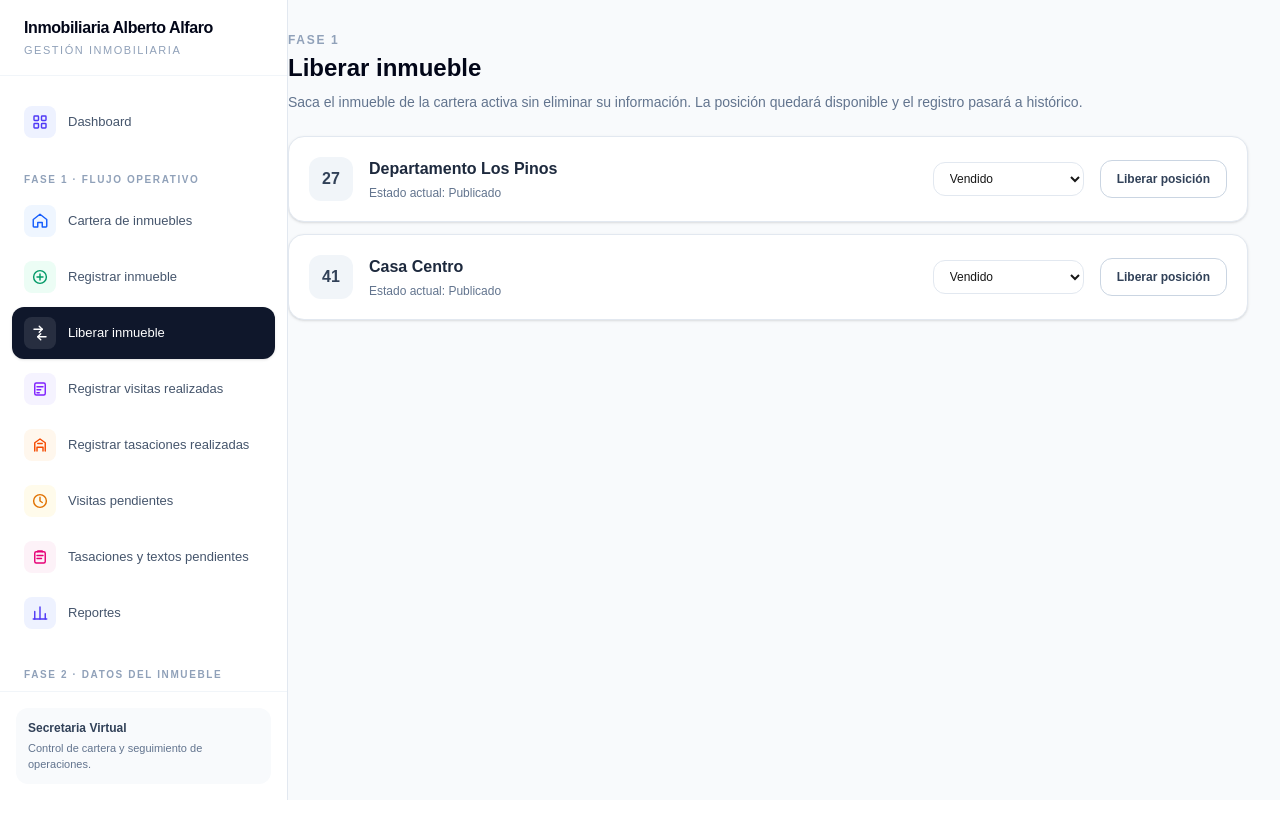
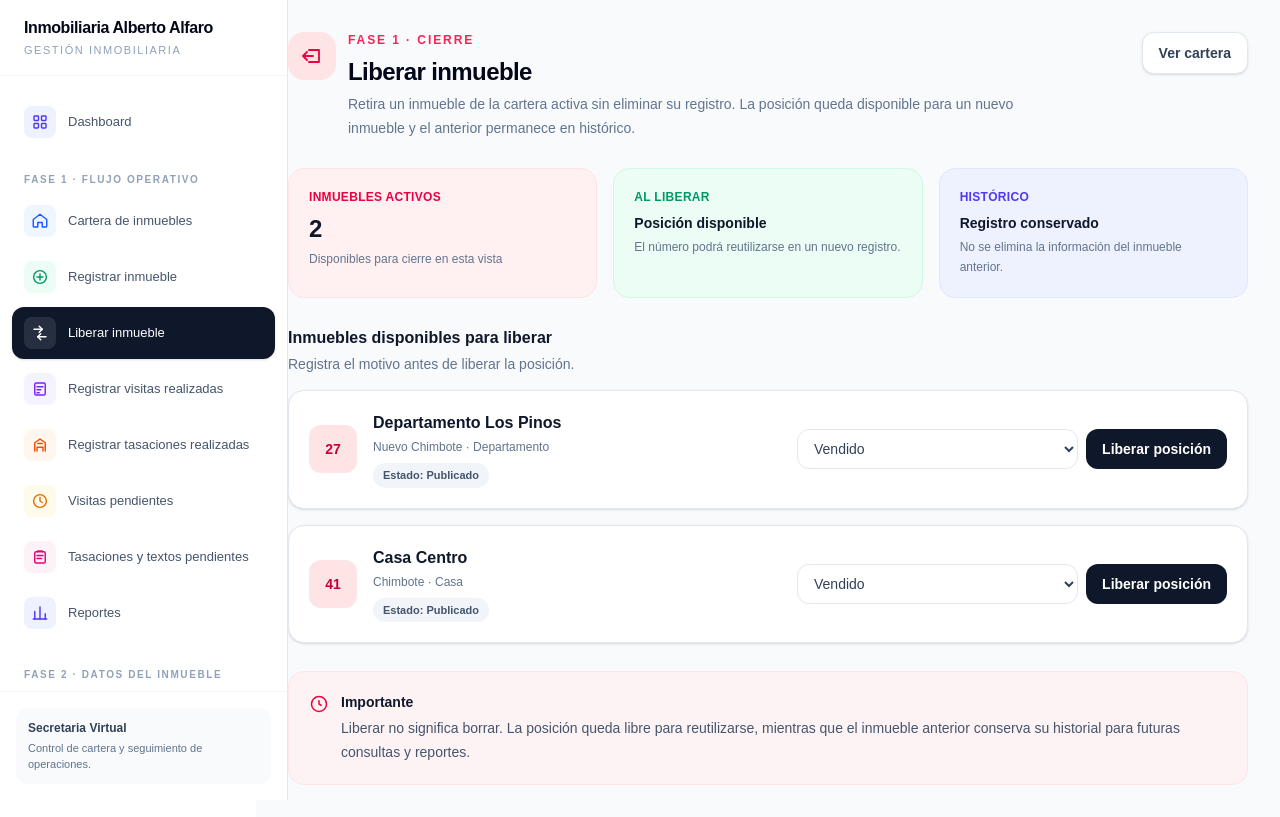
Before and after one commit to cpumaricramoori01-projx/inmobiliaria-alfaro, a Next.js app: page /liberar-inmuebles in a window 1280 px wide. Built offline with nearby package versions, Linux system fonts and the light colour scheme.

Commit message:
Mejorar módulo Liberar inmueble

```diff
--- a/app/liberar-inmuebles/page.tsx
+++ b/app/liberar-inmuebles/page.tsx
@@ -1 +1,178 @@
-const items=[["27","Departamento Los Pinos","Publicado"],["41","Casa Centro","Publicado"]];export default function Page(){return <main className="min-h-screen bg-slate-50 p-6 lg:p-8"><p className="text-xs font-bold uppercase tracking-[.14em] text-slate-400">Fase 1</p><h1 className="mt-1 text-2xl font-bold text-slate-950">Liberar inmueble</h1><p className="mt-2 text-sm text-slate-500">Saca el inmueble de la cartera activa sin eliminar su información. La posición quedará disponible y el registro pasará a histórico.</p><div className="mt-6 space-y-3">{items.map(x=><div key={x[0]} className="flex flex-wrap items-center gap-4 rounded-2xl border border-slate-200 bg-white p-5 shadow-sm"><div className="flex h-11 w-11 items-center justify-center rounded-xl bg-slate-100 font-bold text-slate-700">{x[0]}</div><div className="flex-1"><p className="font-semibold text-slate-800">{x[1]}</p><p className="mt-1 text-xs text-slate-500">Estado actual: {x[2]}</p></div><select className="rounded-xl border border-slate-200 px-3 py-2 text-xs"><option>Vendido</option><option>Propietario se retiró</option><option>Cancelación</option><option>Otro motivo</option></select><button className="rounded-xl border border-slate-300 px-4 py-2.5 text-xs font-semibold text-slate-700 hover:bg-slate-50">Liberar posición</button></div>)}</div></main>}
+"use client";
+
+import { useState } from "react";
+import Link from "next/link";
+
+type Inmueble = {
+  posicion: string;
+  nombre: string;
+  estado: string;
+  ubicacion: string;
+  tipo: string;
+};
+
+const iniciales: Inmueble[] = [
+  { posicion: "27", nombre: "Departamento Los Pinos", estado: "Publicado", ubicacion: "Nuevo Chimbote", tipo: "Departamento" },
+  { posicion: "41", nombre: "Casa Centro", estado: "Publicado", ubicacion: "Chimbote", tipo: "Casa" },
+];
+
+const motivos = ["Vendido", "Propietario se retiró", "Cancelación", "Otro motivo"];
+
+export default function Page() {
+  const [items, setItems] = useState(iniciales);
+  const [motivo, setMotivo] = useState<Record<string, string>>({});
+  const [mensaje, setMensaje] = useState("");
+
+  const liberar = (item: Inmueble) => {
+    const seleccionado = motivo[item.posicion] ?? motivos[0];
+    setItems((actuales) => actuales.filter((x) => x.posicion !== item.posicion));
+    setMensaje(
+      `La posición ${item.posicion} fue liberada por “${seleccionado}”. El inmueble se conserva en el histórico.`
+    );
+    setTimeout(() => setMensaje(""), 4500);
+  };
+
+  return (
+    <main className="min-h-screen bg-slate-50 p-6 lg:p-8">
+      <div className="mx-auto max-w-6xl">
+        <header className="flex flex-col gap-4 sm:flex-row sm:items-start sm:justify-between">
+          <div className="flex gap-3">
+            <div className="flex h-12 w-12 shrink-0 items-center justify-center rounded-2xl bg-rose-100 text-rose-600">
+              <svg viewBox="0 0 24 24" className="h-6 w-6" fill="none" stroke="currentColor" strokeWidth="1.8">
+                <path d="M9 6h10v12H9M13 12H3m0 0 4-4m-4 4 4 4" strokeLinecap="round" strokeLinejoin="round" />
+              </svg>
+            </div>
+            <div>
+              <p className="text-xs font-bold uppercase tracking-[0.16em] text-rose-500">Fase 1 · Cierre</p>
+              <h1 className="mt-2 text-2xl font-bold tracking-tight text-slate-950">Liberar inmueble</h1>
+              <p className="mt-1 max-w-2xl text-sm leading-6 text-slate-500">
+                Retira un inmueble de la cartera activa sin eliminar su registro. La posición queda disponible para un nuevo inmueble y el anterior permanece en histórico.
+              </p>
+            </div>
+          </div>
+
+          <Link
+            href="/cartera"
+            className="inline-flex items-center justify-center rounded-xl border border-slate-200 bg-white px-4 py-2.5 text-sm font-semibold text-slate-700 shadow-sm"
+          >
+            Ver cartera
+          </Link>
+        </header>
+
+        {mensaje && (
+          <div className="mt-6 rounded-2xl border border-emerald-200 bg-emerald-50 px-4 py-3 text-sm font-medium text-emerald-700">
+            {mensaje}
+          </div>
+        )}
+
+        <section className="mt-7 grid gap-4 sm:grid-cols-3">
+          <div className="rounded-2xl border border-rose-100 bg-rose-50 p-5">
+            <p className="text-xs font-semibold uppercase tracking-wide text-rose-600">Inmuebles activos</p>
+            <p className="mt-2 text-2xl font-bold text-slate-900">{items.length}</p>
+            <p className="mt-1 text-xs leading-5 text-slate-500">Disponibles para cierre en esta vista</p>
+          </div>
+          <div className="rounded-2xl border border-emerald-100 bg-emerald-50 p-5">
+            <p className="text-xs font-semibold uppercase tracking-wide text-emerald-600">Al liberar</p>
+            <p className="mt-2 text-sm font-bold text-slate-900">Posición disponible</p>
+            <p className="mt-1 text-xs leading-5 text-slate-500">El número podrá reutilizarse en un nuevo registro.</p>
+          </div>
+          <div className="rounded-2xl border border-indigo-100 bg-indigo-50 p-5">
+            <p className="text-xs font-semibold uppercase tracking-wide text-indigo-600">Histórico</p>
+            <p className="mt-2 text-sm font-bold text-slate-900">Registro conservado</p>
+            <p className="mt-1 text-xs leading-5 text-slate-500">No se elimina la información del inmueble anterior.</p>
+          </div>
+        </section>
+
+        <section className="mt-7">
+          <div className="mb-4">
+            <h2 className="text-base font-bold text-slate-900">Inmuebles disponibles para liberar</h2>
+            <p className="mt-1 text-sm text-slate-500">
+              Registra el motivo antes de liberar la posición.
+            </p>
+          </div>
+
+          <div className="space-y-4">
+            {items.map((item) => (
+              <article key={item.posicion} className="rounded-2xl border border-slate-200 bg-white p-5 shadow-sm transition hover:shadow-md">
+                <div className="flex flex-col gap-5 lg:flex-row lg:items-center">
+                  <div className="flex min-w-0 flex-1 items-center gap-4">
+                    <div className="flex h-12 w-12 shrink-0 items-center justify-center rounded-xl bg-rose-100 text-sm font-bold text-rose-700">
+                      {item.posicion}
+                    </div>
+                    <div className="min-w-0">
+                      <h3 className="font-bold text-slate-900">{item.nombre}</h3>
+                      <p className="mt-1 text-xs text-slate-500">
+                        {item.ubicacion} · {item.tipo}
+                      </p>
+                      <span className="mt-2 inline-flex rounded-full bg-slate-100 px-2.5 py-1 text-[11px] font-semibold text-slate-600">
+                        Estado: {item.estado}
+                      </span>
+                    </div>
+                  </div>
+
+                  <div className="flex w-full flex-col gap-2 sm:flex-row lg:w-[430px]">
+                    <select
+                      value={motivo[item.posicion] ?? motivos[0]}
+                      onChange={(event) =>
+                        setMotivo((actual) => ({
+                          ...actual,
+                          [item.posicion]: event.target.value,
+                        }))
+                      }
+                      className="min-w-0 flex-1 rounded-xl border border-slate-200 bg-white px-3 py-2.5 text-sm text-slate-700 outline-none focus:border-rose-300 focus:ring-2 focus:ring-rose-100"
+                    >
+                      {motivos.map((opcion) => (
+                        <option key={opcion}>{opcion}</option>
+                      ))}
+                    </select>
+
+                    <button
+                      onClick={() => liberar(item)}
+                      className="rounded-xl bg-slate-900 px-4 py-2.5 text-sm font-semibold text-white transition hover:bg-slate-800"
+                    >
+                      Liberar posición
+                    </button>
+                  </div>
+                </div>
+              </article>
+            ))}
+          </div>
+
+          {items.length === 0 && (
+            <div className="rounded-2xl border border-dashed border-slate-300 bg-white px-6 py-12 text-center">
+              <div className="mx-auto flex h-12 w-12 items-center justify-center rounded-full bg-emerald-100 text-emerald-600">
+                <svg viewBox="0 0 24 24" className="h-6 w-6" fill="none" stroke="currentColor" strokeWidth="2">
+                  <path d="m5 12 4 4L19 6" strokeLinecap="round" strokeLinejoin="round" />
+                </svg>
+              </div>
+              <h3 className="mt-4 font-bold text-slate-900">No hay inmuebles pendientes de liberar</h3>
+              <p className="mt-1 text-sm text-slate-500">La cartera activa no tiene registros en esta vista de demostración.</p>
+              <Link
+                href="/cartera"
+                className="mt-4 inline-flex rounded-xl bg-slate-900 px-4 py-2.5 text-sm font-semibold text-white"
+              >
+                Revisar cartera
+              </Link>
+            </div>
+          )}
+        </section>
+
+        <section className="mt-7 rounded-2xl border border-rose-100 bg-rose-50/70 p-5">
+          <div className="flex gap-3">
+            <div className="mt-0.5 text-rose-600">
+              <svg viewBox="0 0 24 24" className="h-5 w-5" fill="none" stroke="currentColor" strokeWidth="1.8">
+                <path d="M12 8v4l2.5 1.5M21 12a9 9 0 1 1-18 0 9 9 0 0 1 18 0Z" strokeLinecap="round" strokeLinejoin="round" />
+              </svg>
+            </div>
+            <div>
+              <p className="text-sm font-bold text-slate-900">Importante</p>
+              <p className="mt-1 text-sm leading-6 text-slate-600">
+                Liberar no significa borrar. La posición queda libre para reutilizarse, mientras que el inmueble anterior conserva su historial para futuras consultas y reportes.
+              </p>
+            </div>
+          </div>
+        </section>
+      </div>
+    </main>
+  );
+}
```
